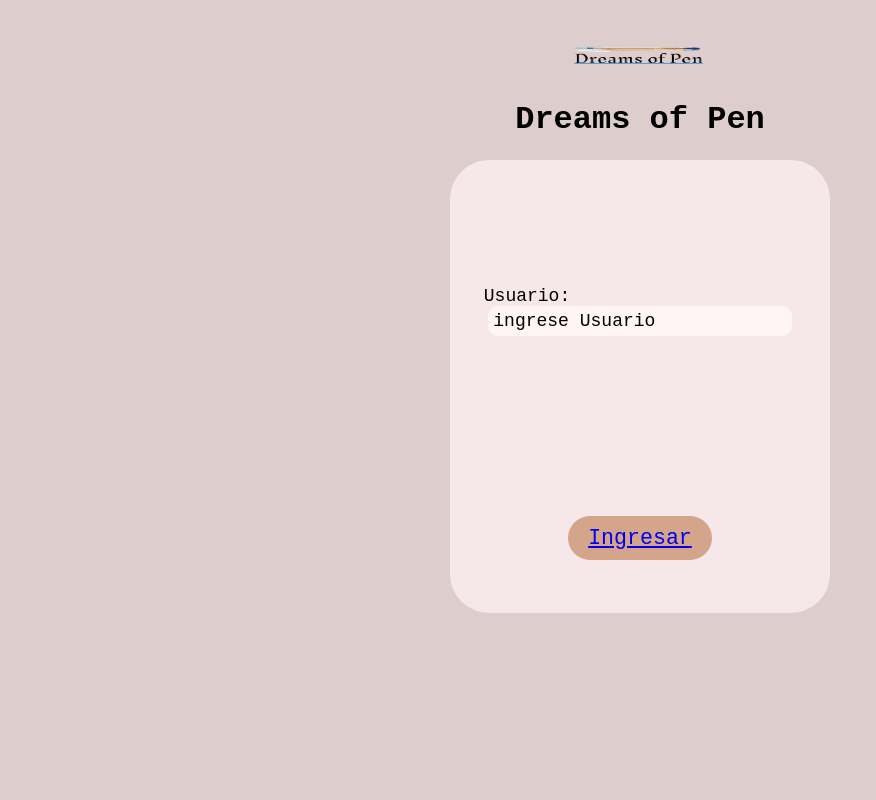
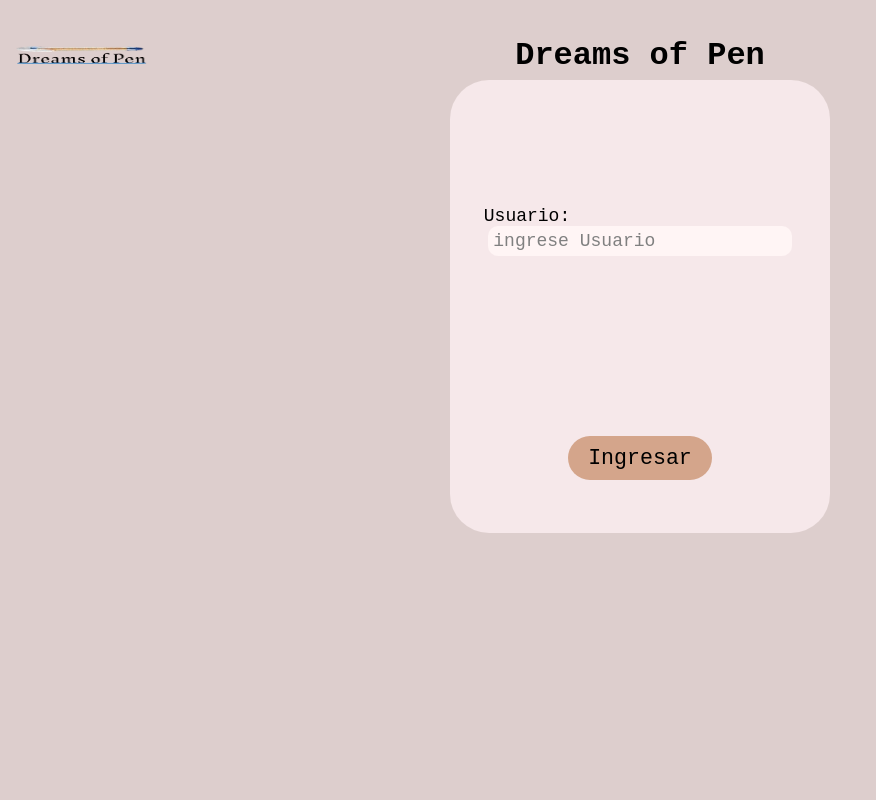
Before and after one commit to Benja-beep-Kenshi/Dreams-Of-Pen, a Flask app: page / in a window 1280 px wide. Shown: the whole page, without its empty margins (0-876 px from the left). Run offline with Flask 3, Linux system fonts and the light colour scheme.

Commit message:
Anda, al fin

```diff
--- a/Static/style.css
+++ b/Static/style.css
@@ -1,13 +1,23 @@
-head{
-    display:flex;
-    flex-direction: row;
+.Login{
+    display: flex;
+    align-items: center;
+    position: relative;
+}
+
+.dream{
+    position: absolute;
+    left: 50%;
+    transform: translateX(-50%);
 }
 
 body {
     background-color: #DDCECD;
-    text-align: center;
     font-family:'Courier New', Courier, monospace ;
     margin-top: 30px;
+}
+
+.tit{
+    text-align: center;
 }
 
 .cont{
@@ -19,6 +29,7 @@
     padding-top: 10%;
     font-size: large;
     font-family: 'Courier New', Courier, monospace;
+    text-align: center;
 }
 
 
@@ -31,6 +42,7 @@
     margin-bottom: 50%;
     padding-left: 5px;
     padding: 5px;
+    color: gray;
 }
 
 .bot{
@@ -43,7 +55,8 @@
     padding-right: 20px;
     border-radius: 30px;
     margin-bottom: 10px;
-
+    text-decoration: none;
+    color: black;
 }
 
 .usuario{
--- a/Templates/Index.html
+++ b/Templates/Index.html
@@ -1,19 +1,19 @@
 <html>
     <head>
         <link rel="stylesheet" type="text/css" href="{{ url_for('static', filename='style.css') }}">
-        <img src="{{ url_for('static', filename='imagenes/bin.png')}}" width="150" height="50">
+
     </head>
     <header>
-
-        <h1>Dreams of Pen</h1>
-        <img src="" alt=""><!--Poner logo-->
-
+        <div class="Login">
+            <img src="{{ url_for('static', filename='imagenes/bin.png')}}" width="150" height="50">
+            <h1 class="dream">Dreams of Pen</h1>
+        </div>
     </header>
     <body>
         <div class="cont">
             <a class="usuario">Usuario:</a>
             <div class="cp">ingrese Usuario</div>
-            <a href="Reseñas.html" class="bot">
+            <a href="{{ url_for('reseñas') }}" class="bot">
                 Ingresar
             </a>
         </div>
--- a/app.py
+++ b/app.py
@@ -10,6 +10,10 @@
 def index():
     return render_template('index.html')
 
+@app.route('/Reseñas')
+def reseñas():
+    return render_template('Reseñas.html')
+
 
 if __name__ == '__main__':
     app.run(debug=True)
```
